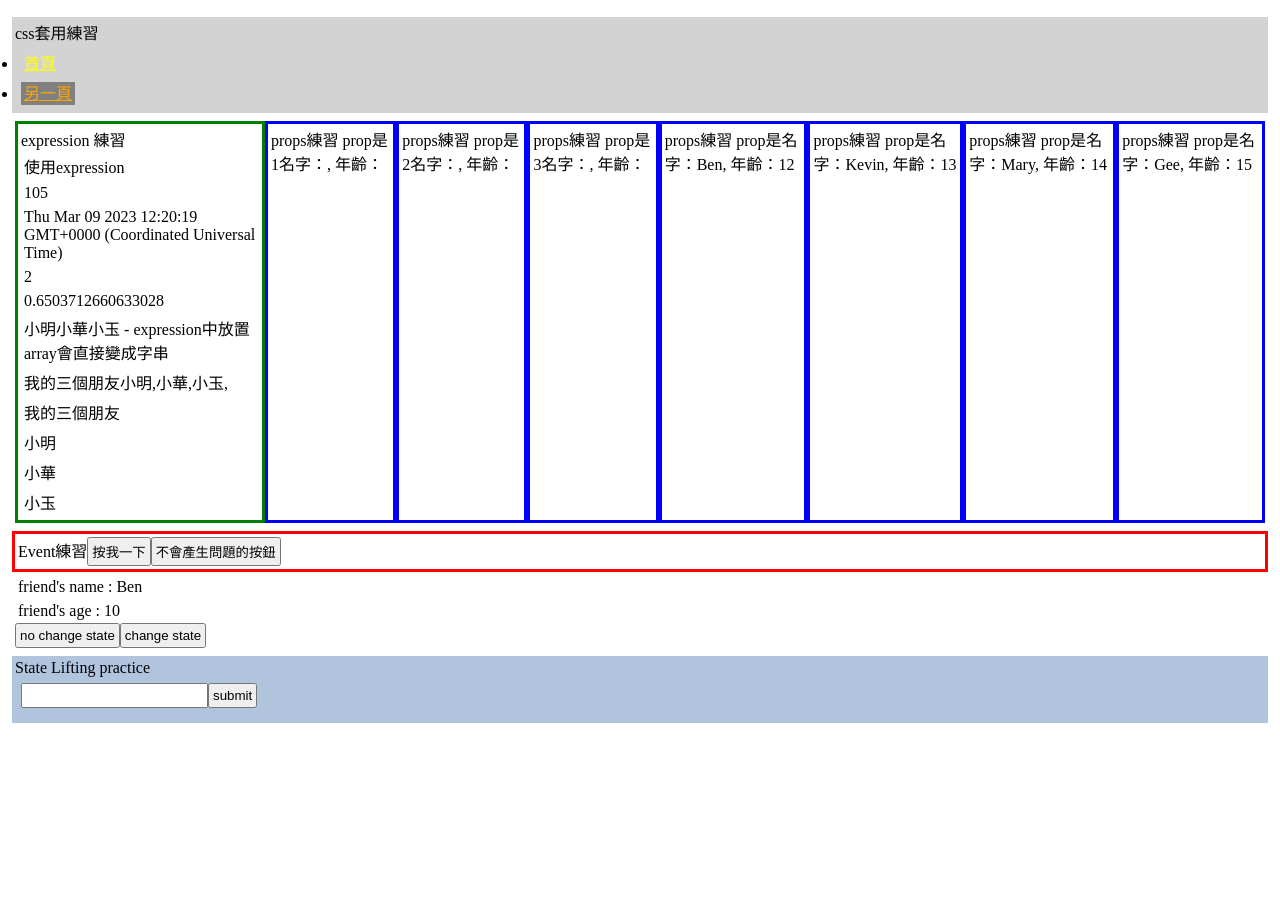
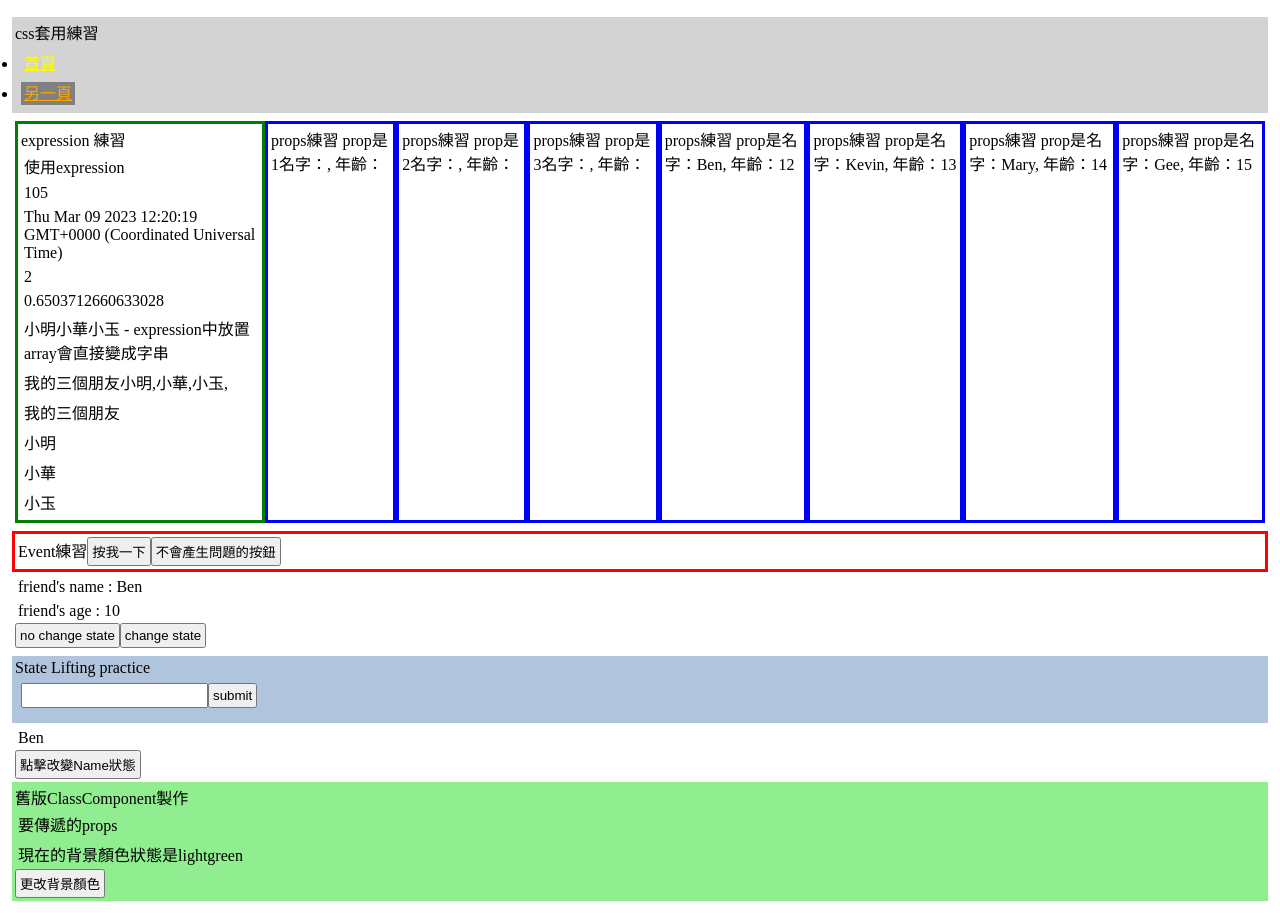
Before and after one commit to thk61159/ReactPractice, a React (Create React App) app: page / in a window 1280 px wide. Before the commit the page ends 800 px from the top, so only its background shows below. Built offline with nearby package versions, Linux system fonts and the light colour scheme.

Commit message:
feat: useEffect and class component

```diff
--- a/src/App.js
+++ b/src/App.js
@@ -4,6 +4,8 @@ import Props from './Props'
 import Event from './Event'
 import State from './State'
 import ParentStateLifting from './ParentStateLifting'
+import UseEffect from './UseEffect'
+import ClassComponent from './ClassComponent'
 const arrforprops = ['1', '2', '3']
 const people = [
 	{ name: 'Ben', age: 12 },
@@ -26,7 +28,9 @@ function App() {
 			</div>
 			<Event />
 			<State />
-			<ParentStateLifting />
+      <ParentStateLifting />
+      <UseEffect />
+      <ClassComponent anyprop = '要傳遞的props'/>
 		</div>
 	)
 
--- /dev/null
+++ b/src/ClassComponent.js
@@ -0,0 +1,30 @@
+import React from 'react'
+
+class ClassComponent extends React.Component {
+	constructor(props) { //從React.Component constructor 在延伸一個constructor
+		super(props) //繼承React.Component constructor屬性
+		this.state = { color: 'lightgreen', name: 'Ben' }
+		this.bgColorHandler = this.bgColorHandler.bind(this) //綁定portotype this
+	}
+	async bgColorHandler() {
+		if (this.state.color === 'lightblue') {
+			await this.setState({ color: 'lightgreen', name: 'Ben' })
+			return
+		}
+		//setState是非同步！
+		await this.setState({ color: 'lightblue', name: 'Den' })
+		console.log(this.state.name)
+	}
+	render() {
+		return (
+			<div style={{ backgroundColor: this.state.color }}>
+				舊版ClassComponent製作
+				<p>{this.props.anyprop}</p>
+				<p>現在的背景顏色狀態是{this.state.color}</p>
+				<button onClick={this.bgColorHandler}>更改背景顏色</button>
+			</div>
+		)
+	}
+}
+
+export default ClassComponent
--- /dev/null
+++ b/src/UseEffect.js
@@ -0,0 +1,19 @@
+import React,{useState, useEffect} from 'react'
+
+const UseEffect = () => {
+  let [Name, setName] = useState('Ben')
+  const buttonHandler = () => {
+    setName('Lee')
+  }
+  useEffect(() => {
+    console.log('useEffect被執行')
+  },[Name])
+  return (
+		<div>
+      <p>{Name}</p>
+      <button onClick={buttonHandler}>點擊改變Name狀態</button>
+		</div>
+	)
+}
+
+export default UseEffect
```
